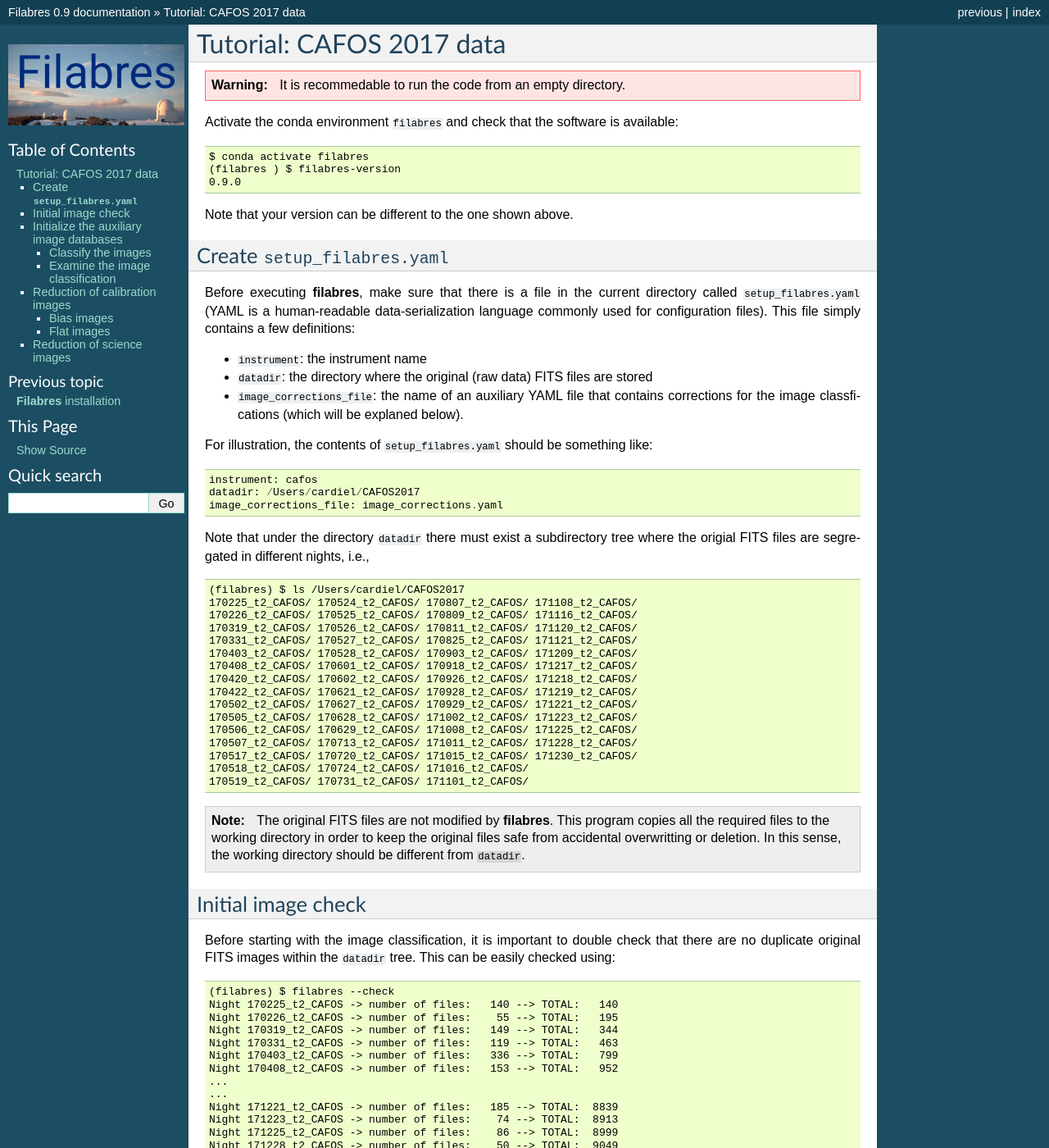
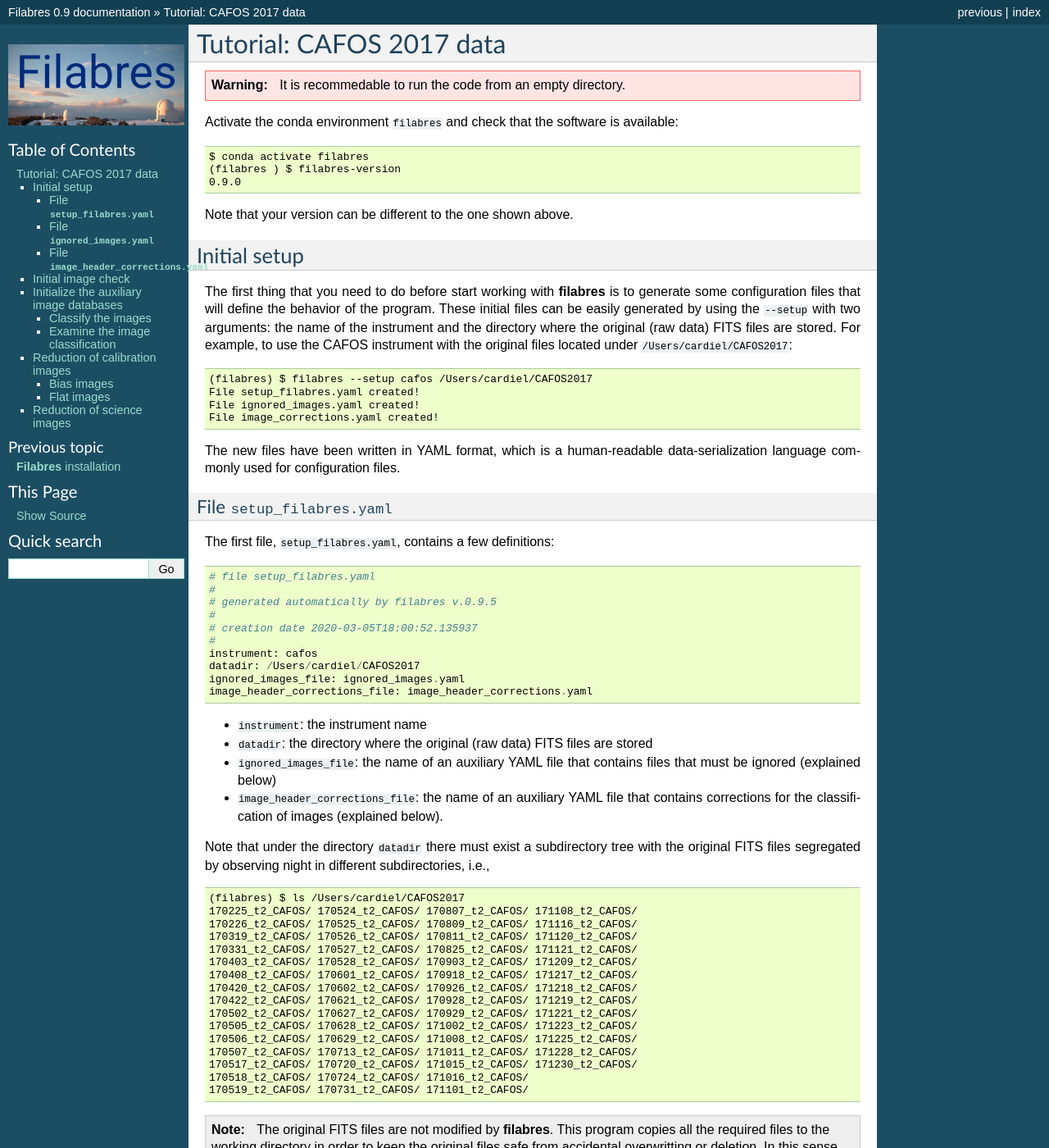
Before and after one commit to nicocardiel/filabres, a Sphinx documentation site: the page built from doc/tutorial_cafos2017.rst, in a window 1280 px wide and 1400 px high. Shown: the whole window at 82% size. Built offline with Sphinx 7.4.7, drawn with Linux system fonts in a browser that asks for light colours; formulas are drawn with MathJax 3; some of the changed text lies outside the part shown.

Commit message:
Generate setup files

```diff
--- a/doc/tutorial_cafos2017.rst
+++ b/doc/tutorial_cafos2017.rst
@@ -19,33 +19,59 @@ available:
 
 Note that your version can be different to the one shown above.
 
-Create ``setup_filabres.yaml``
-==============================
+Initial setup
+=============
 
-Before executing **filabres**, make sure that there is a file in the current
-directory called ``setup_filabres.yaml`` (YAML is a human-readable
-data-serialization language commonly used for configuration files).
-This file simply contains a few definitions:
+The first thing that you need to do before start working with **filabres**
+is to generate some configuration files that will define the behavior of the
+program. These initial files can be easily generated by using the ``--setup``
+with two arguments: the name of the instrument and the directory where the
+original (raw data) FITS files are stored. For example, to use the CAFOS
+instrument with the original files located under ``/Users/cardiel/CAFOS2017``:
+
+::
+
+   (filabres) $ filabres --setup cafos /Users/cardiel/CAFOS2017
+   File setup_filabres.yaml created!
+   File ignored_images.yaml created!
+   File image_corrections.yaml created!
+
+The new files have been written in YAML format, which is a human-readable
+data-serialization language commonly used for configuration files.
+
+File ``setup_filabres.yaml``
+----------------------------
+
+The first file, ``setup_filabres.yaml``, contains a few definitions:
+
+::
+
+   # file setup_filabres.yaml
+   #
+   # generated automatically by filabres v.0.9.5
+   #
+   # creation date 2020-03-05T18:00:52.135937
+   #
+   instrument: cafos
+   datadir: /Users/cardiel/CAFOS2017
+   ignored_images_file: ignored_images.yaml
+   image_header_corrections_file: image_header_corrections.yaml
+
 
 - ``instrument``: the instrument name
 
 - ``datadir``: the directory where the original (raw data) FITS files are
   stored
 
-- ``image_corrections_file``: the name of an auxiliary YAML file that contains
-  corrections for the image classfications (which will be explaned below).
+- ``ignored_images_file``: the name of an auxiliary YAML file that contains
+  files that must be ignored (explained below)
 
-For illustration, the contents of ``setup_filabres.yaml`` should be something
-like:
-
-::
-
-   instrument: cafos
-   datadir: /Users/cardiel/CAFOS2017
-   image_corrections_file: image_corrections.yaml
+- ``image_header_corrections_file``: the name of an auxiliary YAML file that
+  contains corrections for the classification of images (explained below).
 
 Note that under the directory ``datadir`` there must exist a subdirectory tree
-where the origial FITS files are segregated in different nights, i.e.,
+with the original FITS files segregated by observing night in different
+subdirectories, i.e.,
 
 ::
 
@@ -74,6 +100,43 @@ where the origial FITS files are segregated in different nights, i.e.,
    deletion. In this sense, the working directory should be different
    from ``datadir``.
 
+File ``ignored_images.yaml``
+----------------------------
+
+The second YAML file is empty except for some comments:
+
+::
+
+   # file ignored_images.yaml
+   #
+   # generated automatically by filabres v.0.9.5
+   #
+   # creation date 2020-03-05T18:00:52.136904
+   #
+
+This file will contain a description of files that, for any reason, must be
+ignored. The inclusion of the unuseful file names here will help to keep all
+the original files within ``datadir`` without the need to actually removing
+them (which can allow later the recovery of any of the ignored files).
+
+File ``image_header_corrections.yaml``
+--------------------------------------
+
+The third YAML file is also empty except for some similar comments:
+
+::
+
+   # file image_corrections.yaml
+   #
+   # generated automatically by filabres v.0.9.5
+   #
+   # creation date 2020-03-05T18:00:52.137116
+   #
+
+This file will describe changes that we will have to introduce in some
+FITS keywords of the original files in order to obtain a correct image
+classification.
+
 Initial image check
 ===================
 
@@ -98,9 +161,40 @@ This can be easily checked using:
    Night 171228_t2_CAFOS -> number of files:    50 --> TOTAL:  9049
    Night 171230_t2_CAFOS -> number of files:   383 --> TOTAL:  9432
    WARNING: There are repeated files!
-   Press <ENTER> to continue...
+   Press <ENTER> to display duplicate files...
 
-At this point the program has revealed that there are repeated files.
+At this point the program has revealed that there are repeated files. The
+duplicate cases are displayed after pressing ``<ENTER>``
+
+::
+
+   * File caf-20170505-13:42:00-cal-reba.fits appears in:
+   /Users/cardiel/CAFOS2017/170505_t2_CAFOS/caf-20170505-13:42:00-cal-reba.fits
+   /Users/cardiel/CAFOS2017/170506_t2_CAFOS/caf-20170505-13:42:00-cal-reba.fits
+   /Users/cardiel/CAFOS2017/170507_t2_CAFOS/caf-20170505-13:42:00-cal-reba.fits
+
+   * File caf-20170505-21:30:03-sci-agui.fits appears in:
+   /Users/cardiel/CAFOS2017/170505_t2_CAFOS/caf-20170505-21:30:03-sci-agui.fits
+   /Users/cardiel/CAFOS2017/170506_t2_CAFOS/caf-20170505-21:30:03-sci-agui.fits
+
+   * File caf-20170505-10:08:36-cal-agui.fits appears in:
+   /Users/cardiel/CAFOS2017/170505_t2_CAFOS/caf-20170505-10:08:36-cal-agui.fits
+   /Users/cardiel/CAFOS2017/170506_t2_CAFOS/caf-20170505-10:08:36-cal-agui.fits
+   /Users/cardiel/CAFOS2017/170507_t2_CAFOS/caf-20170505-10:08:36-cal-agui.fits
+
+   ...
+   ...
+
+   * File caf-20171225-19:28:31-cal-bard.fits appears in:
+   /Users/cardiel/CAFOS2017/171217_t2_CAFOS/caf-20171225-19:28:31-cal-bard.fits
+   /Users/cardiel/CAFOS2017/171225_t2_CAFOS/caf-20171225-19:28:31-cal-bard.fits
+
+   * File caf-20171225-19:42:55-cal-bard.fits appears in:
+   /Users/cardiel/CAFOS2017/171217_t2_CAFOS/caf-20171225-19:42:55-cal-bard.fits
+   /Users/cardiel/CAFOS2017/171225_t2_CAFOS/caf-20171225-19:42:55-cal-bard.fits
+   * program STOP
+
+The detailed examination of the above output
 
 Initialize the auxiliary image databases
 ========================================
--- a/filabres/version.py
+++ b/filabres/version.py
@@ -8,7 +8,7 @@
 # License-Filename: LICENSE.txt
 #
 
-version = '0.9.4'
+version = '0.9.5'
 
 
 def main():
```
Also changed, not shown: 5 other files.
